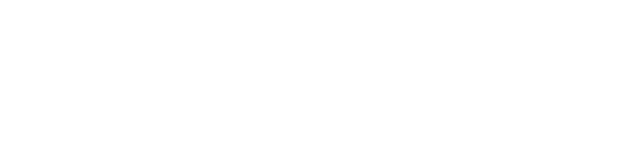
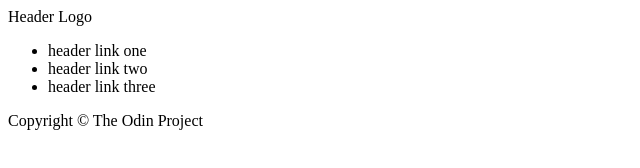
Before and after one commit to captainnairauk/landing-page, a plain HTML site: page index.html in a window 1280 px wide. Shown: the whole page, without its empty margins (0-640 px from the left). Drawn offline with Linux system fonts and the light colour scheme.

Commit message:
Add header in index.html

```diff
--- a/index.html
+++ b/index.html
@@ -6,6 +6,19 @@
     <title>Landing Page</title>
 </head>
 <body>
+    <div class="header">
+        <div class="left">Header Logo</div>
+        <div class="right">
+            <ul>
+                <li>header link one</li>
+                <li>header link two</li>
+                <li>header link three</li>
+            </ul>
+        </div>
+    </div>
+    <div class="body">
 
+    </div>
+    <div class="footer">Copyright &copy; The Odin Project</div>
 </body>
 </html>
```
